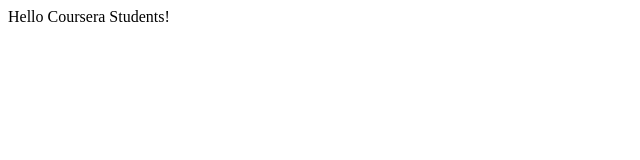
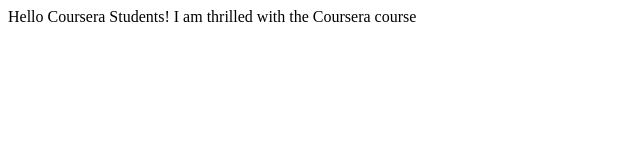
Before and after one commit to swapanmazumdar/coursera-repo, a plain HTML site: page index.html in a window 1280 px wide. Shown: the whole page, without its empty margins (0-640 px from the left). Drawn offline with Linux system fonts and the light colour scheme.

Commit message:
Updated file

```diff
--- a/index.html
+++ b/index.html
@@ -5,6 +5,6 @@
 <title></title>
 </head>
 <body>
-Hello Coursera Students!
+Hello Coursera Students! I am thrilled with the Coursera course
 </body>
 </html>
```
